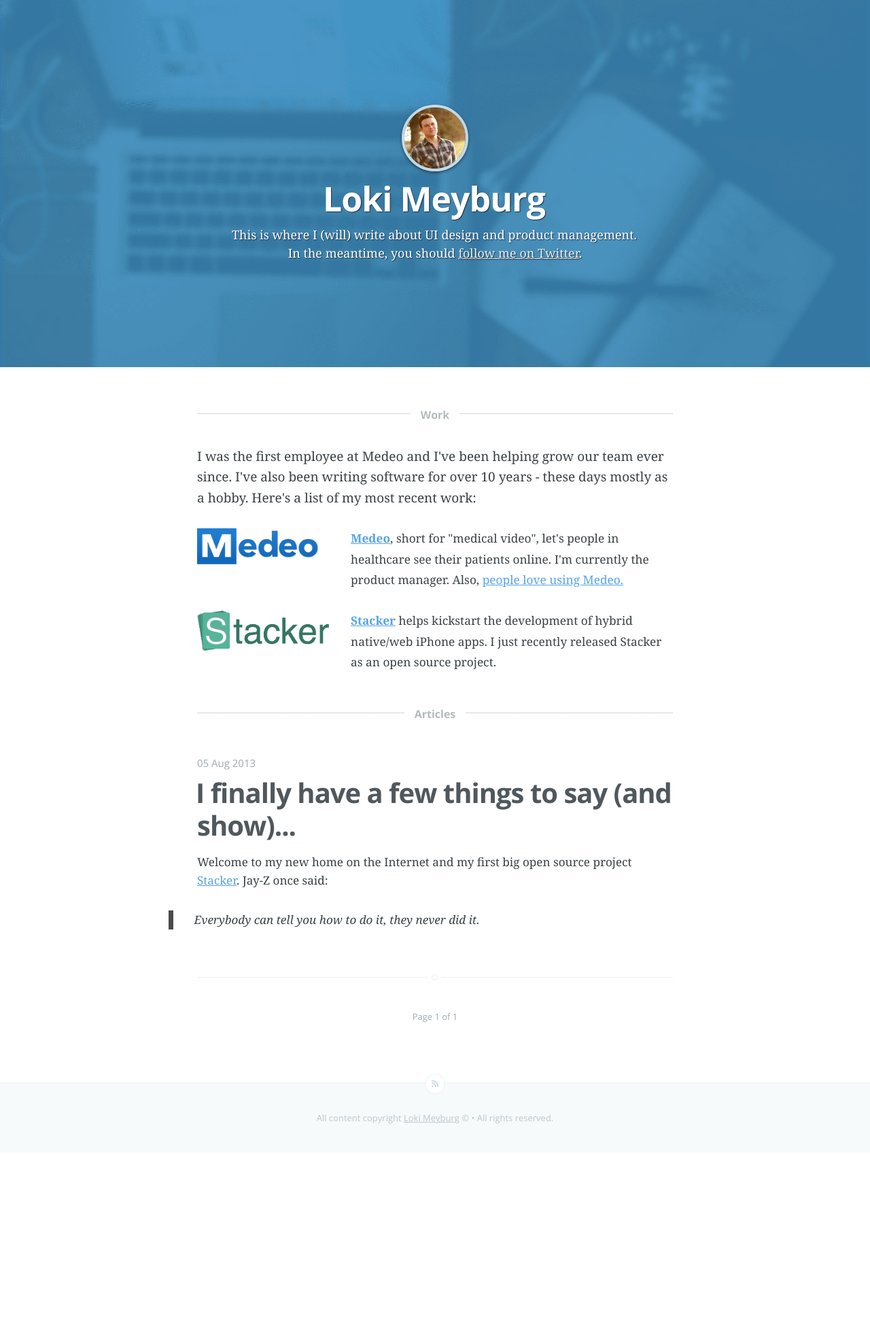
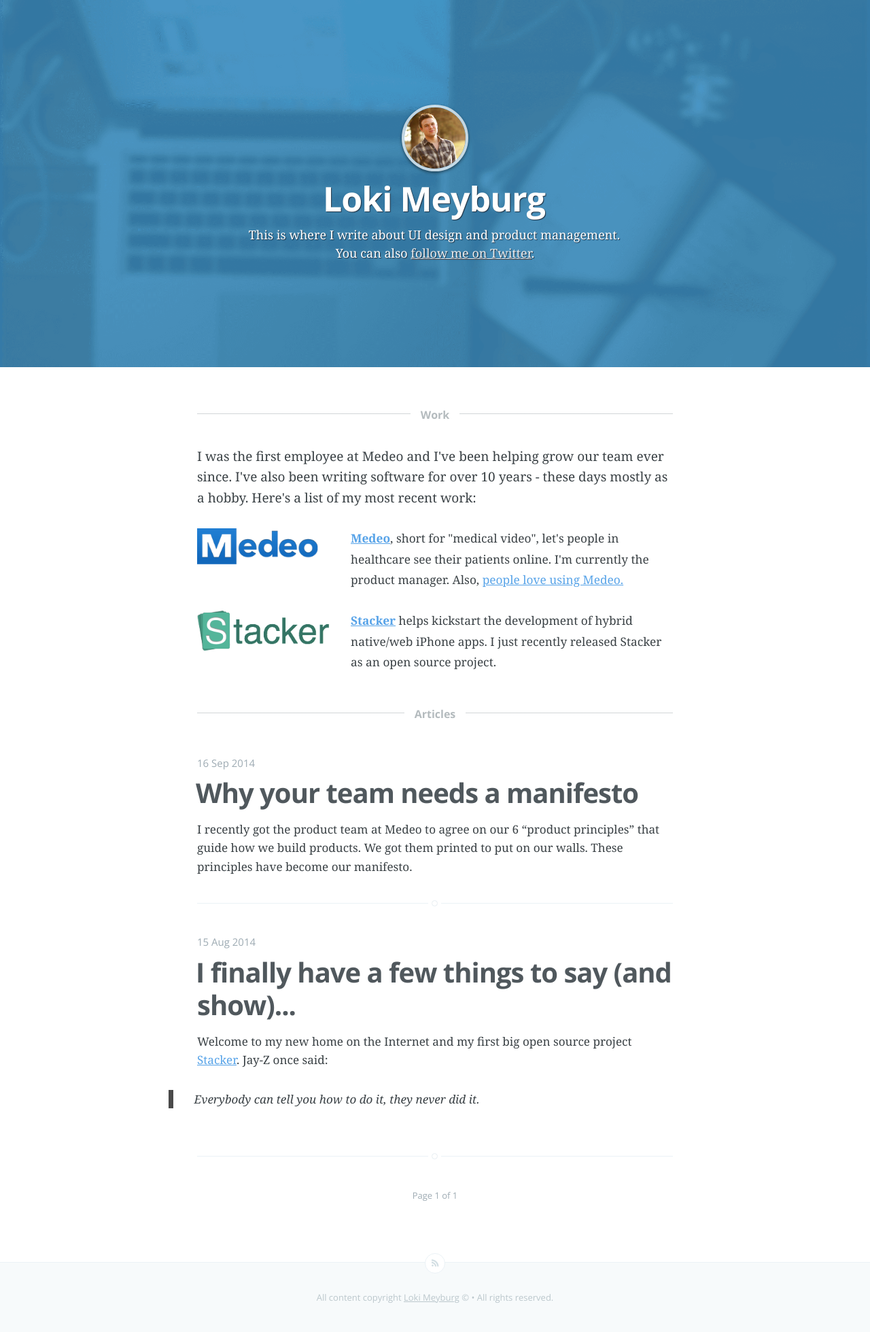
Before and after one commit to lokimeyburg/lokimeyburg.github.io, a Jekyll site: the page built from index.html, in a window 1280 px wide. Shown: the whole page at 68% size. Built offline with Jekyll 4.4.1, drawn with Linux system fonts in a browser that asks for light colours; Markdown is read by kramdown in place of the engine named in the settings; the list of posts is cut into pages by our own code; before the commit the page ends 1695 px from its top, so only the background shows below that.

Commit message:
Product principles article

```diff
--- a/_layouts/post.html
+++ b/_layouts/post.html
@@ -20,11 +20,12 @@
         <span class="post-meta">
         	<time datetime="{{ page.date | date:"%Y-%m-%d" }}">{{ page.date | date_to_string }}</time>
         	{% if page.categories %}
-        		on
+        		<!-- on
 	        	{% for category in page.categories %}
 	        	    {{category}}
 	        	{% endfor %}
 	        {% endif %}
+          -->
        	</span>
 
         <h1 class="post-title">{{ page.title }}</h1>
@@ -55,7 +56,7 @@
                     	<!-- Author Bio -->
                     	<p>
                         This is where I write about UI design and product management.
-                        In the meantime, you should <a href='https://twitter.com/lokimeyburg' target="_blank">follow me on Twitter</a>.
+                        You can also <a href='https://twitter.com/lokimeyburg' target="_blank">follow me on Twitter</a>.
                       </p>
                     </article>
                 </section>
--- a/_posts/2013-11-10-I-have-a-few-things-to-say.md
+++ b/_posts/2014-08-15-I-have-a-few-things-to-say.md
@@ -1,7 +1,7 @@
 ---
 layout: post
 title:  "I finally have a few things to say (and show)..."
-date:   2013-08-05 10:18:00
+date:   2014-08-15 10:18:00
 ---
 
 Welcome to my new home on the Internet and my first big open source project [Stacker](http://www.lokimeyburg.com/Stacker/). Jay-Z once said:
--- /dev/null
+++ b/_posts/2014-09-16-product-principles.md
@@ -0,0 +1,31 @@
+---
+layout: post
+title:  "Why your team needs a manifesto"
+date:   2014-09-16 10:18:00
+---
+
+I recently got the product team at Medeo to agree on our 6 "product principles” that guide how we build products. We got them printed to put on our walls. These principles have become our manifesto.
+
+![Medeo Product Principles 2](/assets/images/articles/product-principles-2.png)
+
+
+### The problem we faced
+
+Everyone has an opinion about the product - it’s usually the product that attracted them to work at the company in the first place - and everyone feels they are on some level (or think they understand) the target customer.
+
+I’ve been in many heated and deadlocked decisions - you want the debate and the arguments, but you want everyone on board at the end.
+
+Here’s what I learned: almost everyone’s opinion is correct, we’re just arguing the order of things. Anyone can agree that the product needs to be easy to use, it needs to be secure, that we listen to customer feedback etc. No one would disagree that we want those things! It’s just that some people would argue (in some cases) that one thing is more important than the other.
+
+![Medeo Product Principles 1](/assets/images/articles/product-principles-1.png)
+
+
+### Standing behind your principles
+
+Creating a set of product principles gets everyone on the same page. We now have a much clearer picture of what you believe in and what is important to us as a team.
+
+It is extremely important to take prioritization seriously— you should get the team to agree on the specific ordering. Most to least important. Every time we disagree about a new feature we can point to our product principles and say that we agreed it’s more important the product be “this" over “that”.
+
+The principles are not a list of features, and they're also not specific to one product - instead they act as a basis and inspiration for any future products we build.
+
+![Medeo Product Principles 3](/assets/images/articles/product-principles-3.png)
--- a/assets/css/main.css
+++ b/assets/css/main.css
@@ -42,6 +42,8 @@
 .blog-description{
   max-width: 610px;
   margin: 0 auto;
+  padding-left: 30px;
+  padding-right: 30px;
 }
 
 .blog-logo img {
--- a/index.html
+++ b/index.html
@@ -16,8 +16,8 @@
             {% endif %}
             <h1 class="blog-title">{{ site.name }}</h1>
             <h2 class="blog-description">
-                This is where I (will) write about UI design and product management.
-                In the meantime, you should <a href='https://twitter.com/lokimeyburg' target="_blank">follow me on Twitter</a>.
+                This is where I write about UI design and product management. <br />
+                You can also <a href='https://twitter.com/lokimeyburg' target="_blank">follow me on Twitter</a>.
             </h2>
         </div>
     </div>
```
Also changed, not shown: assets/images/articles/product-principles-1.png (added), assets/images/articles/product-principles-2.png (added), assets/images/articles/product-principles-3.png (added).
